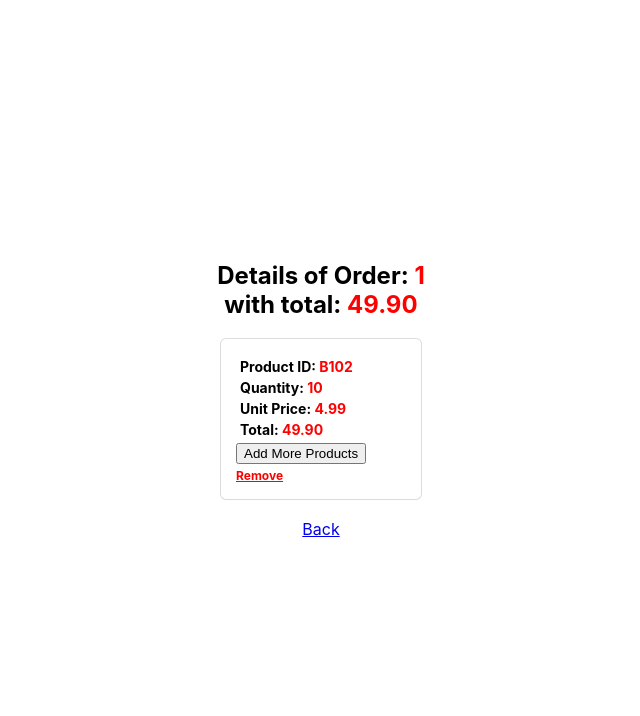
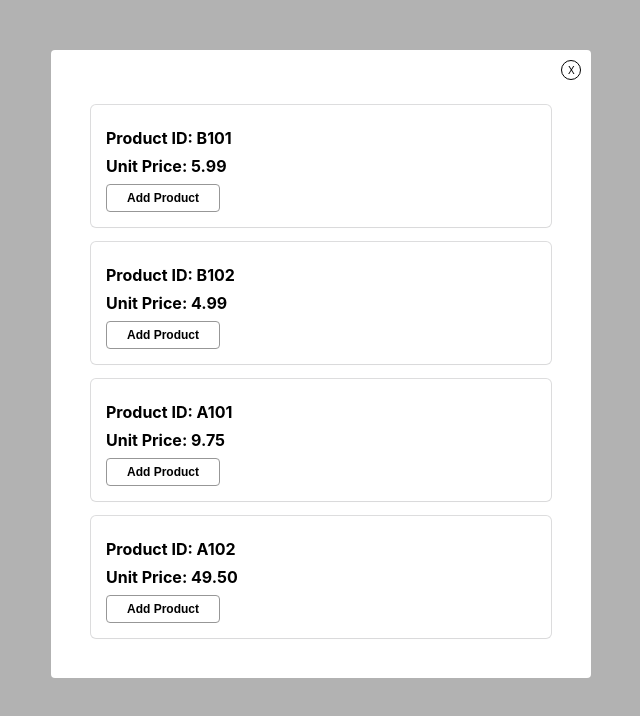
Before and after one commit to HemaSAli/teamleader-test, a React (Create React App) app: page /orders/1 in a window 1280 px wide. Both pictures are taken after a click on the button "Add More Products". Shown: the top 716 px of the page, without its empty margins (319-959 px from the left). Built offline with nearby package versions, Linux system fonts and the light colour scheme.

Commit message:
Add product to order components - Using popup for view products - Add button for add more products in order page

```diff
--- a/package.json
+++ b/package.json
@@ -11,17 +11,19 @@
     "@types/node": "^16.11.25",
     "@types/react": "^17.0.39",
     "@types/react-dom": "^17.0.11",
+    "@types/react-modal": "^3.13.1",
     "@types/react-redux": "^7.1.22",
     "react": "^17.0.2",
     "react-dom": "^17.0.2",
+    "react-modal": "^3.14.4",
     "react-redux": "^7.2.6",
     "react-router-dom": "^6.2.1",
     "react-scripts": "5.0.0",
     "redux": "^4.1.2",
+    "redux-devtools-extension": "^2.13.9",
     "redux-thunk": "^2.4.1",
     "typescript": "^4.5.5",
-    "web-vitals": "^2.1.4",
-    "redux-devtools-extension": "^2.13.9"
+    "web-vitals": "^2.1.4"
   },
   "scripts": {
     "start": "craco start",
--- a/src/api/jsonFiles/products.json
+++ b/src/api/jsonFiles/products.json
@@ -1,7 +1,7 @@
 [
   {
-    "product-id": "B102",
-    "unit-price": "4.99"
+    "product-id": "B101",
+    "unit-price": "5.99"
   },
   {
     "product-id": "B102",
--- /dev/null
+++ b/src/components/Products/index.tsx
@@ -0,0 +1,47 @@
+/* eslint-disable react/button-has-type */
+/* eslint-disable react/jsx-one-expression-per-line */
+import React, { useEffect } from 'react';
+import Modal from 'react-modal';
+import { useAppSelector, useAppDispatch } from '@/redux/hooks';
+import { fetchProducts } from '@/redux/actions/productsAction';
+import Product from './product';
+import './style.css';
+
+export type ProductsPopup = {
+  visible: boolean;
+  onCancel: () => void;
+}
+function Products({ visible, onCancel } : ProductsPopup) {
+  const dispatch = useAppDispatch();
+
+  useEffect(() => {
+    dispatch(fetchProducts());
+  }, []);
+
+  const {
+    productsReducer: { products, loading, error },
+  } = useAppSelector((state) => state);
+
+  const isError = !loading && error;
+  const isSuccess = !loading && !error;
+
+  return (
+    <Modal
+      isOpen={visible}
+      contentLabel="Example Modal"
+      overlayClassName="teamleader-modal-overlay"
+      className="teamleader-modal"
+      ariaHideApp={false}
+    >
+      <div className="teamleader-modal-content">
+        <button className="close-modal" onClick={onCancel}>X</button>
+        {loading && <p className="loading"> Loading ...</p>}
+        {isError && <p className="loading">{error}</p>}
+        {isSuccess && products.map((product) => (
+          <Product key={product['product-id']} product={product} />))}
+      </div>
+    </Modal>
+  );
+}
+
+export default Products;
--- /dev/null
+++ b/src/components/Products/product.tsx
@@ -0,0 +1,33 @@
+/* eslint-disable react/button-has-type */
+/* eslint-disable react/jsx-one-expression-per-line */
+import React from 'react';
+import { Product } from '@/types/productsTypes';
+import { useAppDispatch } from '@/redux/hooks';
+import { addProductToOrder } from '@/redux/actions/ordersAction';
+import './style.css';
+
+export type SingleProductProps = {
+  product: Product;
+};
+function SingleProduct({ product }: SingleProductProps) {
+  const dispatch = useAppDispatch();
+
+  const { 'product-id': productID, 'unit-price': unitPrice } = product;
+  return (
+    <div className="single-product">
+      <p>
+        Product ID: <span className="product-details">{productID}</span>
+      </p>
+      <p>
+        Unit Price: <span className="product-details">{unitPrice}</span>
+      </p>
+      <button
+        onClick={() => { dispatch(addProductToOrder(product['product-id'])); }}
+      >
+        Add Product
+      </button>
+    </div>
+  );
+}
+
+export default SingleProduct;
--- /dev/null
+++ b/src/components/Products/style.css
@@ -0,0 +1,64 @@
+.teamleader-modal-overlay {
+  border: red;
+  position: fixed;
+  top: 0;
+  left: 0;
+  right: 0;
+  bottom: 0;
+  overflow: scroll;
+  background: rgba(0, 0, 0, 0.3);
+}
+.teamleader-modal {
+  left: 0;
+  position: absolute;
+  top: 50px;
+  right: 0;
+  background: rgb(255, 255, 255);
+  border-radius: 4px;
+  outline: none;
+  padding: 20px;
+  width: 500px;
+  margin: 0 auto;
+  overflow: scroll;
+}
+.teamleader-modal-content {
+  display: flex;
+  justify-content: center;
+  flex-direction: column;
+  flex-wrap: wrap;
+  padding: 20px;
+}
+.close-modal {
+  position: absolute;
+  top: 10px;
+  right: 10px;
+  width: 20px;
+  height: 20px;
+  text-align: center;
+  font-size: 10px;
+  cursor: pointer;
+  border-radius: 50%;
+  border: 1px solid #000;
+  background: #fff;
+  color: #000;
+}
+.teamleader-modal-content .single-product {
+  padding: 15px;
+  box-shadow: rgba(0, 0, 0, 0.02) 0px 1px 3px 0px, rgba(27, 31, 35, 0.15) 0px 0px 0px 1px;
+  border-radius: 5px;
+  margin-top: 15px;
+}
+
+.teamleader-modal-content .single-product p {
+  margin: 8px 0;
+  font-weight: bold;
+}
+.teamleader-modal-content .single-product button {
+  border: 1px solid #979797;
+  background: #fff;
+  padding: 6px 20px;
+  font-size: 12px;
+  border-radius: 4px;
+  font-weight: bold;
+  cursor: pointer;
+}
--- a/src/components/SingleOrder/index.tsx
+++ b/src/components/SingleOrder/index.tsx
@@ -48,24 +48,24 @@ function SingleOrder() {
                 <p className="signle-order-info">
                   Total: <span className="red">{item.total}</span>
                 </p>
-                <button
-                  type="button"
-                  className="add-products"
-                  onClick={() => setAddProductsModalVisible(true)}
-                >
-                  Add More Products
-                </button>
+
                 <span className="remove">Remove</span>
               </div>
             ))}
           </div>
+          <button
+            type="button"
+            className="add-products"
+            onClick={() => setAddProductsModalVisible(true)}
+          >
+            Add More Products
+          </button>
           <Link to="/orders">Back</Link>
         </div>
         )}
       </div>
       {order && (
       <Products
-        orderID={order.id}
         onCancel={() => setAddProductsModalVisible(false)}
         visible={addProductsModalVisible}
       />
--- a/src/components/SingleOrder/style.css
+++ b/src/components/SingleOrder/style.css
@@ -27,8 +27,27 @@
 }
 .remove {
   color: red;
+  margin-top: 12px;
   font-size: 12px;
+  display: block;
   font-weight: bold;
   cursor: pointer;
+  margin: 0 auto;
+  text-align: center;
+  margin-top: 10px;
   text-decoration: underline;
 }
+button.add-products {
+  border: 1px solid #979797;
+  background: #fff;
+  padding: 6px 20px;
+  font-size: 12px;
+  width: 100%;
+  border-radius: 4px;
+  font-weight: bold;
+  margin: 0 auto;
+  margin-top: 10px;
+  cursor: pointer;
+  width: 200px;
+  margin: 8px 0;
+}
```
Also changed, not shown: 1 other file (tests, documents, lock files or other folders).
